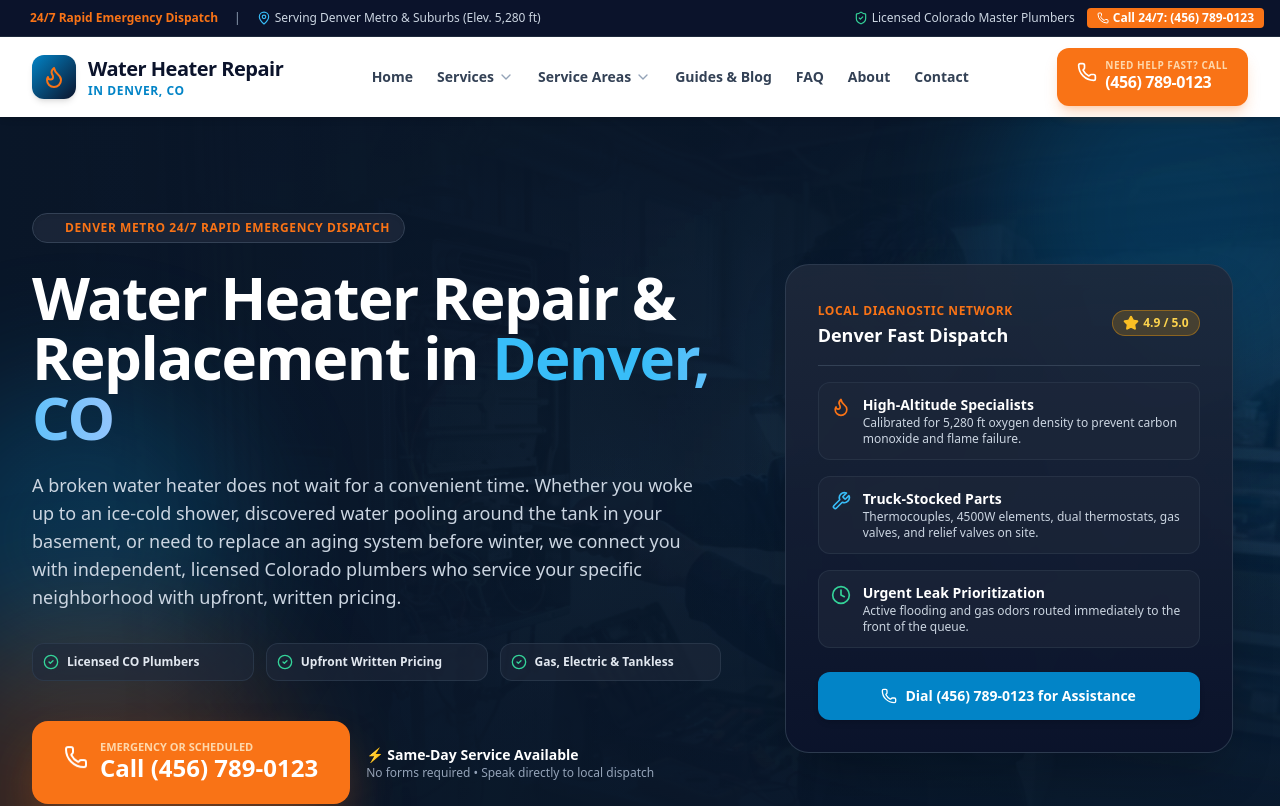
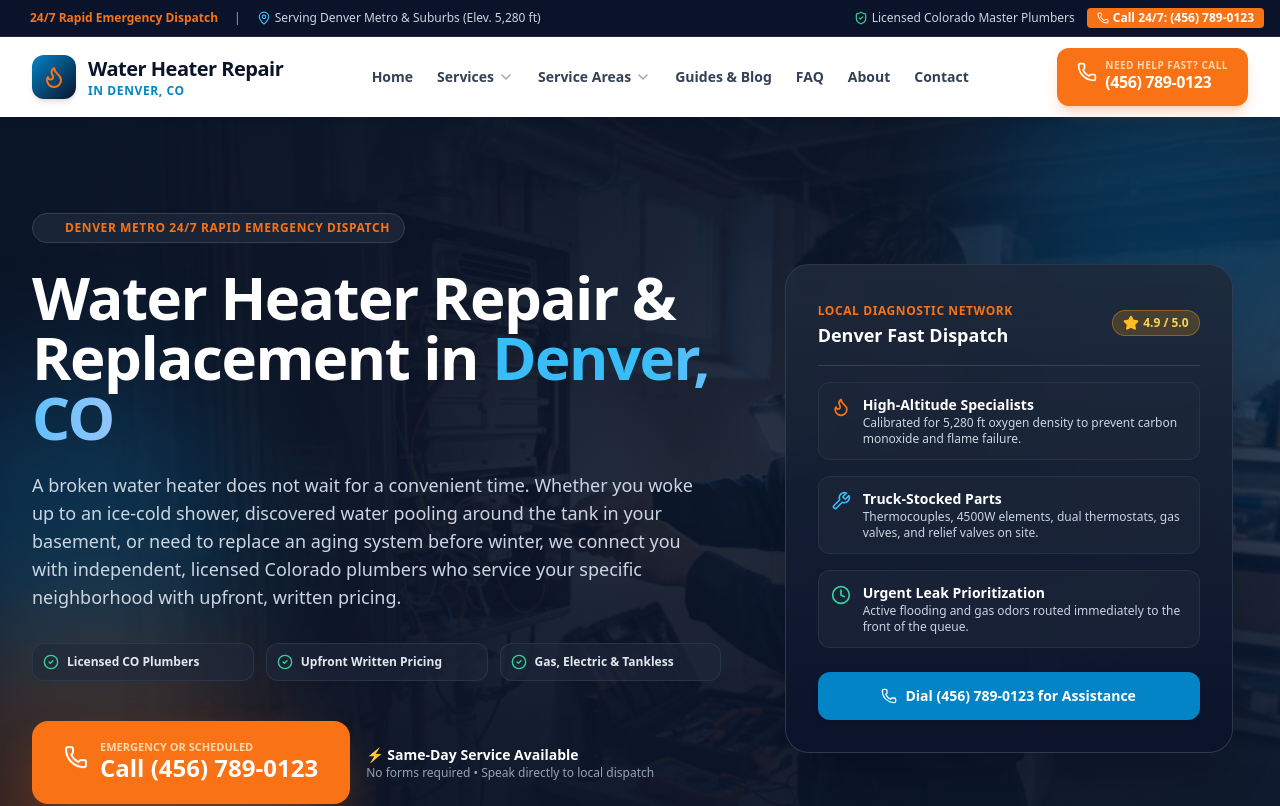
Before and after one commit to frezier-binondo/waterheaterrepairdenver.net, a Next.js app: page / in a window 1280 px wide. Shown: the top 806 px of the page. Built offline with nearby package versions, Linux system fonts and the light colour scheme.

Commit message:
Increase hero background image visibility to 50% with clean directional fade

```diff
--- a/app/page.tsx
+++ b/app/page.tsx
@@ -36,20 +36,19 @@ export default function HomePage() {
     <div className="bg-slate-50">
       {/* HERO SECTION - Inspired by Drainhaus theme with rich blue shade & faded background image */}
       <section className="relative bg-[#0B1528] text-white overflow-hidden py-16 sm:py-24 border-b-4 border-primary">
-        {/* Faded Hero Background Image with Rich Blue Shade (No dots) */}
+        {/* Faded Hero Background Image with Rich Blue Shade (Visible & Elegant) */}
         <div className="absolute inset-0 z-0 pointer-events-none overflow-hidden">
           <Image
             src="/images/basement-tankless-maintenance.jpg"
             alt="Denver professional water heater installation background"
             fill
             priority
-            className="object-cover object-right lg:object-center opacity-30 filter contrast-115 brightness-95"
+            className="object-cover object-center opacity-50 filter contrast-110 brightness-105"
             sizes="100vw"
           />
-          {/* Smooth Faded Blue Overlays for maximum text clarity & rich plumbing blue tone */}
-          <div className="absolute inset-0 bg-gradient-to-r from-[#0B1528] via-[#0B1528]/85 to-[#072448]/45" />
-          <div className="absolute inset-0 bg-gradient-to-t from-[#0B1528] via-transparent to-[#0B1528]/75" />
-          <div className="absolute inset-0 bg-primary-dark/20 mix-blend-color" />
+          {/* Smooth Faded Blue Overlays: deep solid blue behind text on left, clearly visible image on right */}
+          <div className="absolute inset-0 bg-gradient-to-r from-[#0B1528] via-[#0B1528]/80 to-[#082855]/40" />
+          <div className="absolute inset-0 bg-gradient-to-t from-[#0B1528]/90 via-transparent to-[#0B1528]/60" />
         </div>
 
         {/* Ambient Blue Glowing Orbs for extra depth and vibrant blue tone */}
```
